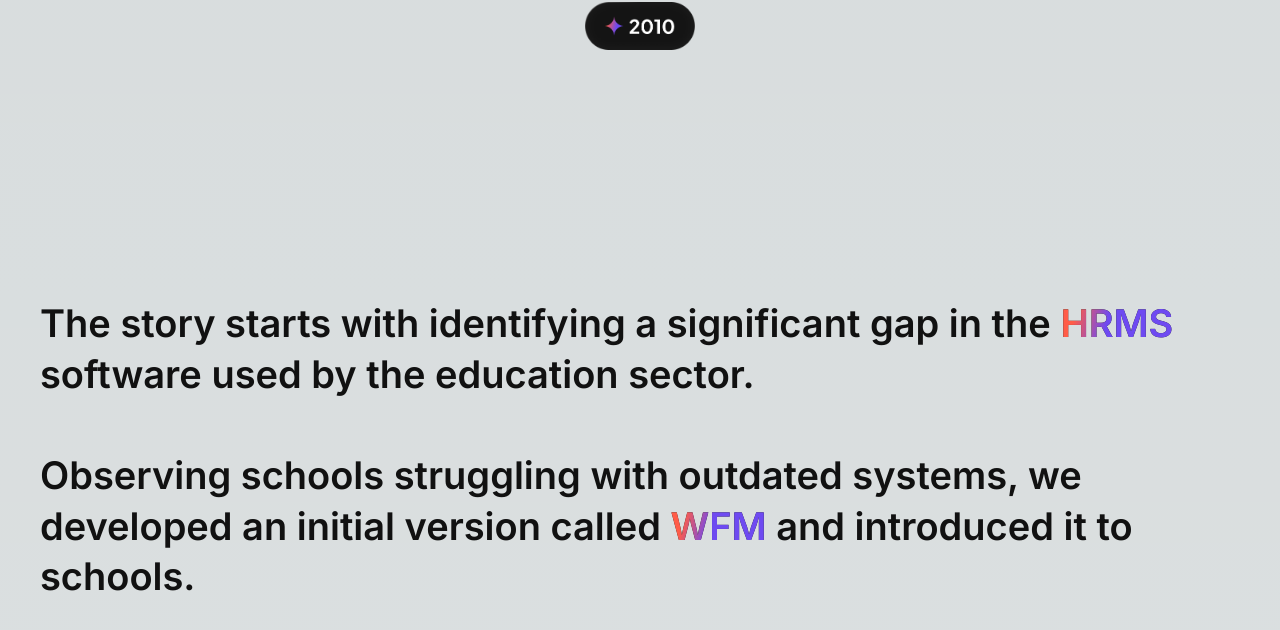
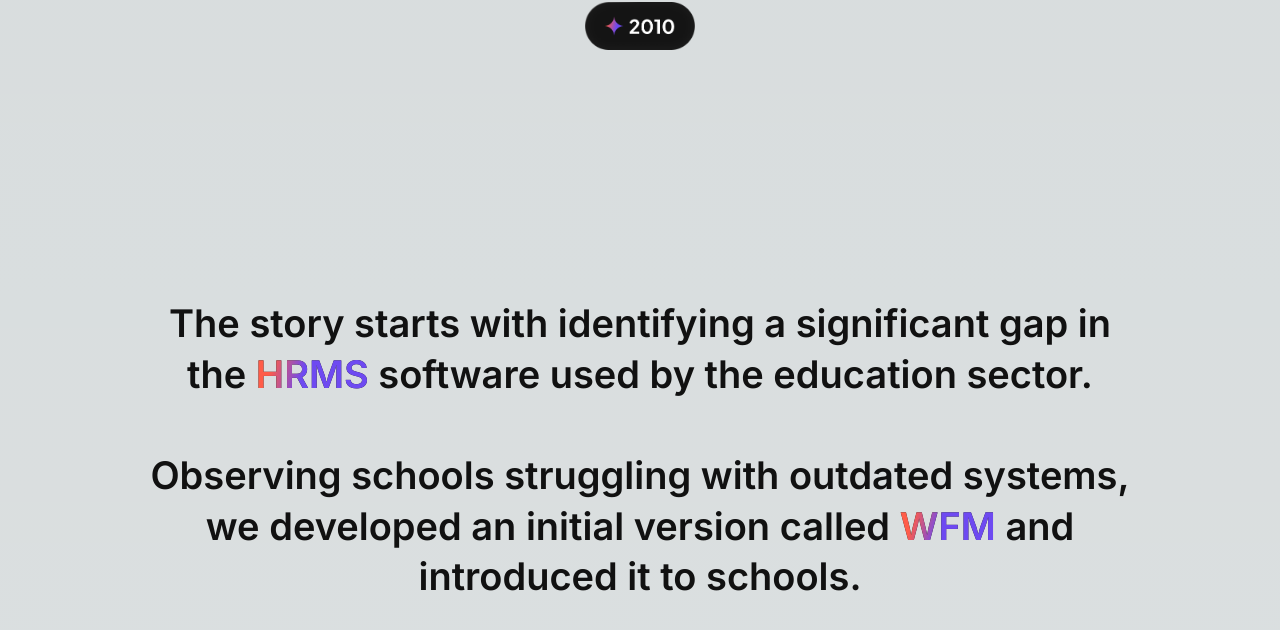
Before and after one commit to abishek180/loyaltri-aboutus, a Next.js app: page /about in a window 1280 px wide. Shown: the part 926-1556 px from the top of the page. Built offline with nearby package versions, Linux system fonts and the light colour scheme.

Commit message:
minor change

```diff
--- a/components/TextReveal.jsx
+++ b/components/TextReveal.jsx
@@ -19,7 +19,7 @@ const TextReveal = () => {
     </div> */}
       <div className=" h-[400vh] [view-timeline-name:--reveal-wrapper]">
         <div className="sticky top-0 flex min-h-screen items-center justify-center">
-          <div>
+          <div className="w-full lg:w-[980px] text-center">
             <p className="supports-[animation-timeline]:reveal-text text-xl text-black text-center md:text-[38px] lg:leading-[133%] font-semibold w-fit">
               The story starts with identifying a significant gap in the{" "}
               <span className="text-gradient">HRMS</span> software used by the
```
